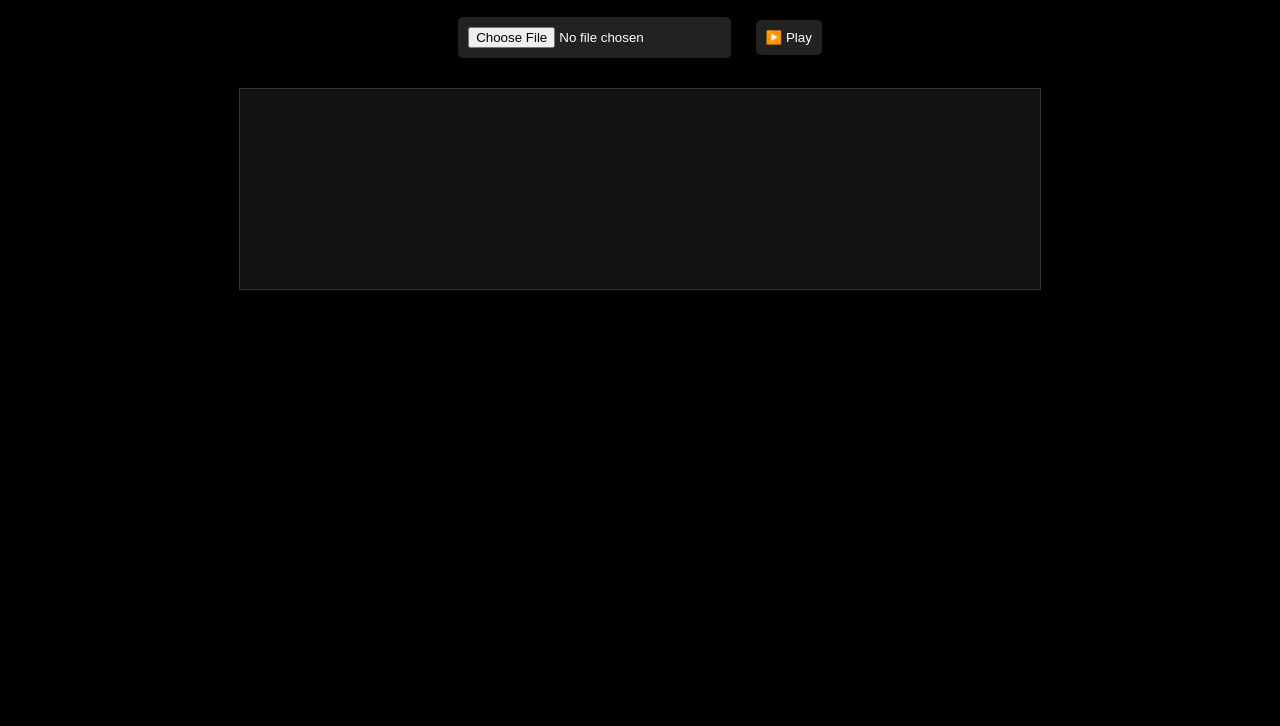
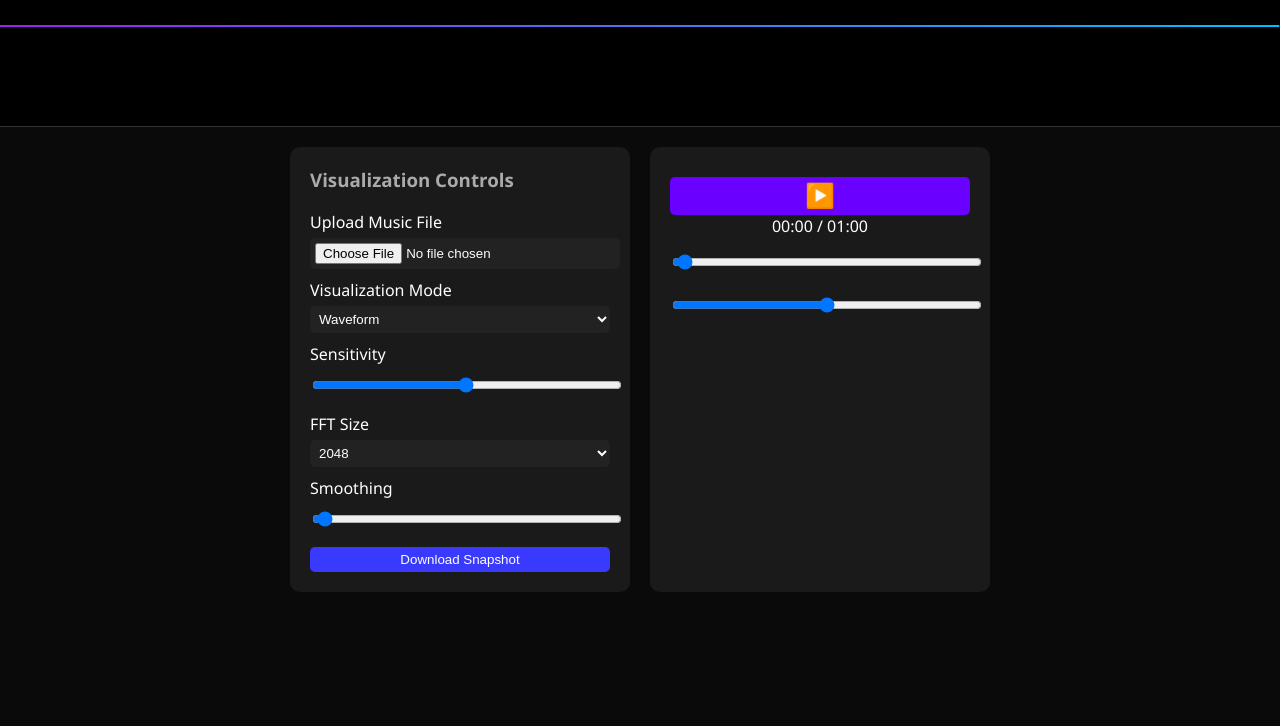
Before and after one commit to gsgsjssvsv1249/radharani7, a plain HTML site: page index.html in a window 1280 px wide. Shown: the part 74-800 px from the top of the page. Drawn offline with Linux system fonts and the light colour scheme.

Commit message:
Update index.html

```diff
--- a/index.html
+++ b/index.html
@@ -1,106 +1,254 @@
 <!DOCTYPE html>
 <html lang="en">
 <head>
-  <meta charset="UTF-8">
-  <title>Sound Visualizer</title>
+  <meta charset="UTF-8" />
+  <title>SoundScope - Advanced Audio Visualizer</title>
   <style>
     body {
       margin: 0;
-      background: #000;
-      color: #fff;
-      font-family: sans-serif;
+      background: #0a0a0a;
+      font-family: 'Segoe UI', sans-serif;
+      color: white;
+      display: flex;
+      flex-direction: column;
+      align-items: center;
+    }
+
+    canvas {
+      width: 100%;
+      height: 200px;
+      background: black;
+      border-bottom: 1px solid #333;
+    }
+
+    .controls {
+      display: flex;
+      gap: 20px;
+      margin: 20px;
+      flex-wrap: wrap;
+      justify-content: center;
+    }
+
+    .panel {
+      background: #1a1a1a;
+      padding: 20px;
+      border-radius: 10px;
+      width: 300px;
+    }
+
+    .panel h3 {
+      margin-top: 0;
+      color: #aaa;
+    }
+
+    label {
+      display: block;
+      margin: 10px 0 5px;
+    }
+
+    select, input[type="range"], button, input[type="file"] {
+      width: 100%;
+      padding: 5px;
+      background: #222;
+      color: white;
+      border: none;
+      border-radius: 5px;
+    }
+
+    button {
+      margin-top: 10px;
+      background: #3a3aff;
+      cursor: pointer;
+    }
+
+    .player {
+      background: #1a1a1a;
+      padding: 20px;
+      border-radius: 10px;
+      width: 300px;
       text-align: center;
     }
-    canvas {
-      display: block;
-      margin: 20px auto;
-      background: #111;
-      border: 1px solid #333;
+
+    .player button {
+      font-size: 24px;
+      background: #6a00ff;
     }
-    input, button {
-      margin: 10px;
-      padding: 10px;
-      background: #222;
-      color: #fff;
-      border: none;
-      border-radius: 5px;
+
+    .progress, .volume {
+      margin-top: 10px;
+    }
+
+    .progress input, .volume input {
+      width: 100%;
     }
   </style>
 </head>
 <body>
-  <h1>🎵 Sound Visualizer</h1>
+  <canvas id="waveform"></canvas>
+
+  <div class="controls">
+    <div class="panel">
+      <h3>Visualization Controls</h3>
+
+      <label for="upload">Upload Music File</label>
       <input type="file" id="upload" accept="audio/*">
-  <button id="play">▶️ Play</button>
-  <canvas id="canvas" width="800" height="200"></canvas>
-  <audio id="audio" controls hidden></audio>
+
+      <label for="mode">Visualization Mode</label>
+      <select id="mode">
+        <option value="waveform">Waveform</option>
+      </select>
+
+      <label for="sensitivity">Sensitivity</label>
+      <input type="range" id="sensitivity" min="1" max="100" value="50">
+
+      <label for="fftSize">FFT Size</label>
+      <select id="fftSize">
+        <option value="512">512</option>
+        <option value="1024">1024</option>
+        <option value="2048" selected>2048</option>
+      </select>
+
+      <label for="smoothing">Smoothing</label>
+      <input type="range" id="smoothing" min="0" max="1" step="0.01" value="0">
+
+      <button id="snapshot">Download Snapshot</button>
+    </div>
+
+    <div class="player">
+      <button id="playPause">▶️</button>
+      <div id="timestamp">00:00 / 01:00</div>
+      <div class="progress">
+        <input type="range" id="progress" min="0" max="100" value="0">
+      </div>
+      <div class="volume">
+        <input type="range" id="volume" min="0" max="1" step="0.01" value="0.5">
+      </div>
+    </div>
+  </div>
+
+  <audio id="audio" src="" controls hidden></audio>
 
   <script>
+    const canvas = document.getElementById('waveform');
+    const ctx = canvas.getContext('2d');
+    canvas.width = window.innerWidth;
+    canvas.height = 200;
+
     const audio = document.getElementById('audio');
-    const upload = document.getElementById('upload');
-    const playBtn = document.getElementById('play');
-    const canvas = document.getElementById('canvas');
-    const ctx = canvas.getContext('2d');
+    const playPauseBtn = document.getElementById('playPause');
+    const progressBar = document.getElementById('progress');
+    const volumeSlider = document.getElementById('volume');
+    const timestamp = document.getElementById('timestamp');
+    const uploadInput = document.getElementById('upload');
 
-    let audioCtx, analyser, source;
+    const fftSizeSelect = document.getElementById('fftSize');
+    const smoothingSlider = document.getElementById('smoothing');
+    const sensitivitySlider = document.getElementById('sensitivity');
+    const snapshotBtn = document.getElementById('snapshot');
 
-    upload.onchange = () => {
-      const file = upload.files[0];
-      if (file) {
-        const url = URL.createObjectURL(file);
-        audio.src = url;
-        audio.load();
+    let audioCtx = new (window.AudioContext || window.webkitAudioContext)();
+    let analyser = audioCtx.createAnalyser();
+    let source;
+    let bufferLength = analyser.fftSize;
+    let dataArray = new Uint8Array(bufferLength);
+
+    window.addEventListener('click', () => {
+      if (audioCtx.state === 'suspended') {
+        audioCtx.resume();
+      }
+    });
+
+    function formatTime(seconds) {
+      const m = Math.floor(seconds / 60);
+      const s = Math.floor(seconds % 60);
+      return `${m.toString().padStart(2, '0')}:${s.toString().padStart(2, '0')}`;
+    }
+
+    function updateTimestamp() {
+      timestamp.textContent = `${formatTime(audio.currentTime)} / ${formatTime(audio.duration || 60)}`;
+      progressBar.value = (audio.currentTime / audio.duration) * 100 || 0;
+    }
+
+    playPauseBtn.onclick = () => {
+      if (audio.paused) {
+        audio.play();
+        playPauseBtn.textContent = '⏸️';
+      } else {
+        audio.pause();
+        playPauseBtn.textContent = '▶️';
       }
     };
 
-    playBtn.onclick = () => {
-      if (!audioCtx) {
-        audioCtx = new (window.AudioContext || window.webkitAudioContext)();
-        analyser = audioCtx.createAnalyser();
+    progressBar.oninput = () => {
+      audio.currentTime = (progressBar.value / 100) * audio.duration;
+    };
+
+    volumeSlider.oninput = () => {
+      audio.volume = volumeSlider.value;
+    };
+
+    snapshotBtn.onclick = () => {
+      const link = document.createElement('a');
+      link.download = 'waveform.png';
+      link.href = canvas.toDataURL();
+      link.click();
+    };
+
+    fftSizeSelect.onchange = () => {
+      analyser.fftSize = parseInt(fftSizeSelect.value);
+      bufferLength = analyser.fftSize;
+      dataArray = new Uint8Array(bufferLength);
+    };
+
+    smoothingSlider.oninput = () => {
+      analyser.smoothingTimeConstant = parseFloat(smoothingSlider.value);
+    };
+
+    uploadInput.onchange = function () {
+      const file = uploadInput.files[0];
+      if (file) {
+        const fileURL = URL.createObjectURL(file);
+        audio.src = fileURL;
+        audio.load();
+        playPauseBtn.textContent = '▶️';
+
+        if (source) source.disconnect();
         source = audioCtx.createMediaElementSource(audio);
         source.connect(analyser);
         analyser.connect(audioCtx.destination);
       }
-
-      if (audioCtx.state === 'suspended') {
-        audioCtx.resume();
-      }
-
-      audio.play();
-      draw();
     };
 
-    function draw() {
-      requestAnimationFrame(draw);
-      const bufferLength = analyser.fftSize;
-      const dataArray = new Uint8Array(bufferLength);
+    function drawWaveform() {
+      requestAnimationFrame(drawWaveform);
       analyser.getByteTimeDomainData(dataArray);
 
-      ctx.fillStyle = '#000';
-      ctx.fillRect(0, 0, canvas.width, canvas.height);
-
-      ctx.lineWidth = 2;
-      ctx.strokeStyle = '#0ff';
+      ctx.clearRect(0, 0, canvas.width, canvas.height);
       ctx.beginPath();
 
-      const sliceWidth = canvas.width / bufferLength;
-      let x = 0;
+      const sensitivity = parseInt(sensitivitySlider.value);
+      const centerY = canvas.height / 2;
+      const scale = canvas.height / sensitivity;
 
-      for (let i = 0; i < bufferLength; i++) {
-        const v = dataArray[i] / 128.0;
-        const y = v * canvas.height / 2;
+      const xStep = canvas.width / bufferLength;
+      ctx.moveTo(0, (dataArray[0] - 128) * scale + centerY);
 
-        if (i === 0) {
-          ctx.moveTo(x, y);
-        } else {
+      for (let i = 1; i < bufferLength; i++) {
+        const x = i * xStep;
+        const y = (dataArray[i] - 128) * scale + centerY;
         ctx.lineTo(x, y);
       }
 
-        x += sliceWidth;
+      const gradient = ctx.createLinearGradient(0, 0, canvas.width, 0);
+      gradient.addColorStop(0, '#a020f0');
+      gradient.addColorStop(1, '#00bfff');
+      ctx.strokeStyle = gradient;
+      ctx.lineWidth = 2;
+      ctx.stroke();
     }
 
-      ctx.lineTo(canvas.width, canvas.height / 2);
-      ctx.stroke();
-    }
+    drawWaveform();
+    setInterval(updateTimestamp, 500);
   </script>
 </body>
 </html>
```
Lines whose indentation alone changed are shown as unchanged.
